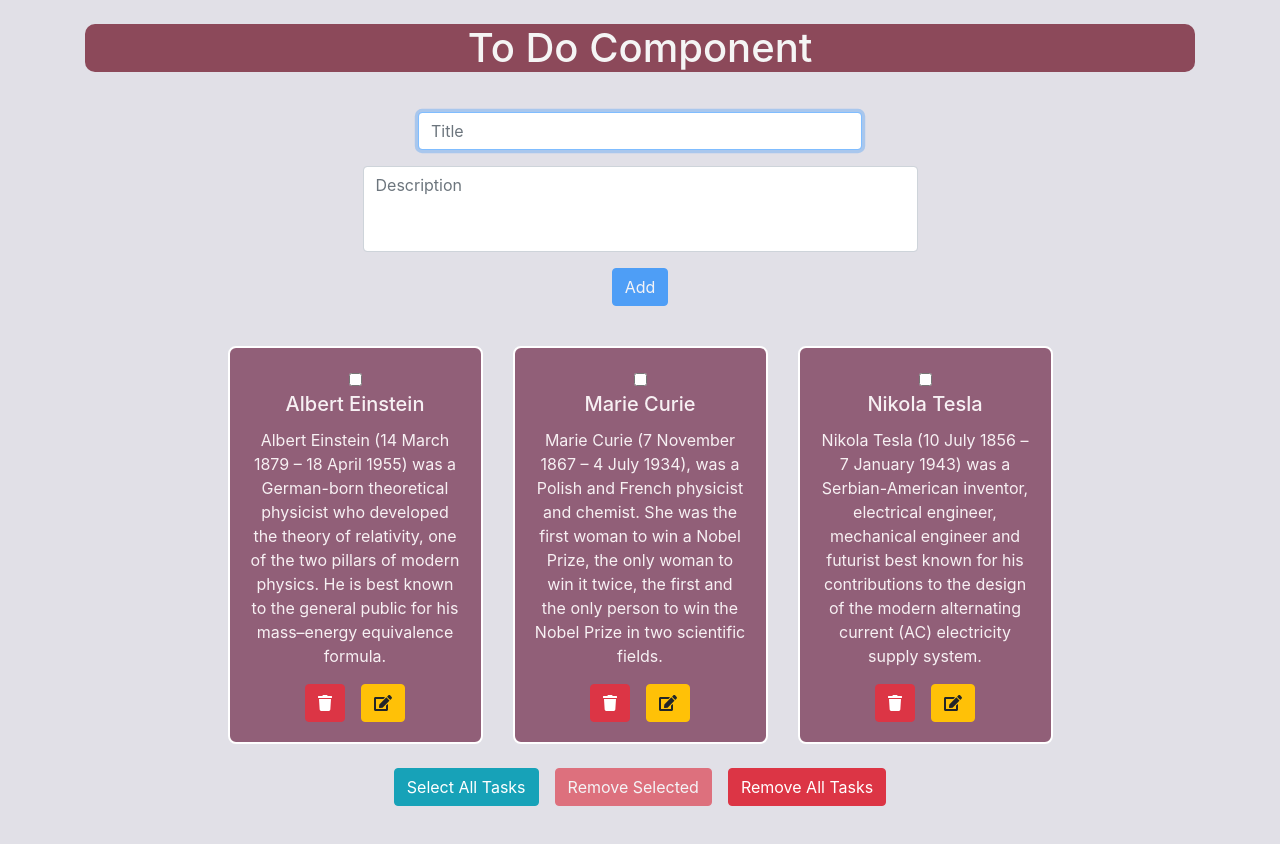
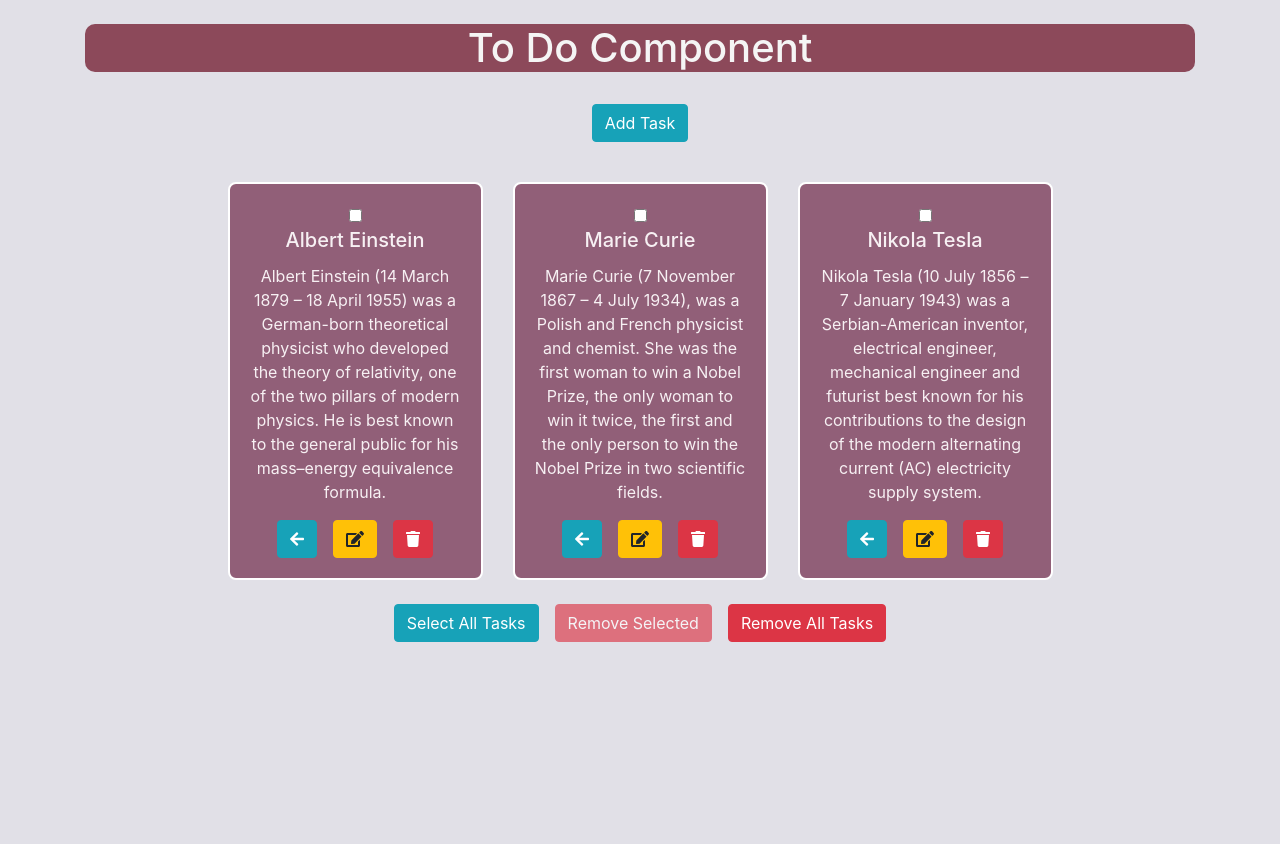
Before and after one commit to Nayopes/Sepoyan-Mariam-React, a React (Create React App) app: page / in a window 1280 px wide. Shown: the top 844 px of the page. Built offline with nearby package versions, Linux system fonts and the light colour scheme.

Commit message:
make a general modal for edit and add

```diff
--- a/src/Components/AddTask/AddNewTask.js
+++ /dev/null
@@ -1,83 +0,0 @@
-import React from 'react'
-import styles from './addTask.module.css'
-import { Form, Button } from 'react-bootstrap'
-import PropTypes from 'prop-types'
-
-class AddNewTask extends React.Component {
-    constructor(props) {
-        super(props)
-        this.inputRef = React.createRef()
-        this.state = {
-            title: '',
-            description: ''
-        }
-    }
-    handleChange = (e) => {
-        const {name, value} = e.target
-        this.setState({
-            [name]:value
-        })
-    }
-    handleS = ({ type, key }) => {
-        if (type === 'keypress' && key !== 'Enter') return
-
-        const { handleSubmit } = this.props
-        const {title, description} = this.state
-
-        handleSubmit(title, description)
-        this.setState({
-            title: '',
-            description: ''
-        })
-    }
-    componentDidMount() {
-        this.inputRef.current.focus()
-    }
-    render() {
-        const {title, description} = this.state
-        const { disabled } = this.props
-        return (
-            <>
-                <div className={styles.formsRow}>
-                    <Form.Control
-                    name='title'
-                        type='text'
-                        placeholder='Title'
-                        onChange={this.handleChange}
-                        onKeyPress={this.handleS}
-                        value={title}
-                        style={{ width: '40%' }}
-                        disabled={disabled}
-                        ref={this.inputRef}
-                    />
-                    <Form.Control
-                        className='my-3'
-                        name='description'
-                        placeholder='Description'
-                        as='textarea'
-                        rows={3}
-                        style={{ width: '50%', resize: 'none' }}
-                        value={description}
-                        onChange={this.handleChange}
-                        disabled={disabled}
-                    />
-                </div>
-                <div>
-                    <Button
-                        variant='primary'
-                        onClick={this.handleS}
-                        disabled={!(!!title && !!description)}
-                    >
-                        Add
-                </Button>
-                </div>
-            </>
-        )
-    }
-}
-
-AddNewTask.propTypes = {
-    handleSubmit: PropTypes.func.isRequired,
-    disabled: PropTypes.bool.isRequired
-}
-export default AddNewTask
--- a/src/Components/AddTask/addTask.module.css
+++ /dev/null
@@ -1,8 +0,0 @@
-
-.formsRow{
-    display: flex;
-    flex-direction: column;
-    align-items: center;
-    /* justify-content: center; */
-    margin-top: 40px;
-}
--- a/src/Components/ConfirmModal/ConfirmModal.js
+++ b/src/Components/ConfirmModal/ConfirmModal.js
@@ -1,6 +1,6 @@
 import { Modal, Button } from 'react-bootstrap'
 const ConfirmModal = (props) => {
-    const {onHide, onClick, message} = props
+    const {onHide, onClick, message, buttonName} = props
     const onSubmit =() =>{
         onClick()
         onHide()
@@ -15,11 +15,10 @@ const ConfirmModal = (props) => {
                     Cancel
           </Button>
                 <Button variant="danger" onClick={onSubmit}>
-                    Delete
+                    {buttonName}
           </Button>
             </Modal.Footer>
         </Modal>
     )
 }
-
 export default ConfirmModal
--- a/src/Components/EditTaskModal/EditTaskModal.js
+++ /dev/null
@@ -1,71 +0,0 @@
-import React from 'react'
-import {Modal, Button, Form} from 'react-bootstrap'
-
-class EditTaskModal extends React.Component {
-    constructor(props){
-        super(props)
-        this.state={
-            ...props.editingTask
-        }
-    }
-    handleChange =(e) =>{
-        const {name, value} = e.target
-        this.setState({
-            [name]:value
-        })
-    }
-    handleS = ({ type, key }) => {
-        if (type === 'keypress' && key !== 'Enter') return
-        const { onSubmit, onHide } = this.props
-        onSubmit(this.state)
-        onHide()
-    }
-    render() {
-        const {onHide} = this.props
-        const {title, description} = this.state
-        return (
-            <Modal
-                show={true}
-                onHide={onHide}
-                size="lg"
-                aria-labelledby="contained-modal-title-vcenter"
-                centered
-            >
-                <Modal.Header closeButton>
-                    <Modal.Title id="contained-modal-title-vcenter">
-                    Edit Task
-                    </Modal.Title>
-                </Modal.Header>
-                <Modal.Body className='d-flex flex-column align-items-center'>
-                <Form.Control
-                    name='title'
-                        type='text'
-                        placeholder='Title'
-                        onChange={this.handleChange}
-                        onKeyPress={this.handleS}
-                        value={title}
-                        style={{ width: '40%' }}
-                    />
-                    <Form.Control
-                        className='my-3'
-                        name='description'
-                        placeholder='Description'
-                        as='textarea'
-                        rows={3}
-                        style={{ width: '50%', resize: 'none' }}
-                        value={description}
-                        onChange={this.handleChange}
-                    />
-                </Modal.Body>
-                <Modal.Footer>
-                    <Button onClick={onHide}>Cancel</Button>
-                    <Button
-                        onClick={this.handleS}
-                        disabled={!(!!title && !!description)}
-                    >Save</Button>
-                </Modal.Footer>
-            </Modal>
-        )
-    }
-}
-export default EditTaskModal
--- a/src/Components/Task/Task.js
+++ b/src/Components/Task/Task.js
@@ -1,43 +1,51 @@
 import React from 'react'
-import {Card, Button} from 'react-bootstrap'
-import {FontAwesomeIcon} from '@fortawesome/react-fontawesome'
-import {faTrash, faEdit} from '@fortawesome/free-solid-svg-icons'
+import { Card, Button } from 'react-bootstrap'
+import { FontAwesomeIcon } from '@fortawesome/react-fontawesome'
+import { faTrash, faEdit, faArrowLeft } from '@fortawesome/free-solid-svg-icons'
 import styles from './task.module.css'
 import PropTypes from 'prop-types'
 
-class Task extends React.PureComponent{
-    render(){
+class Task extends React.PureComponent {
+    render() {
         const {
             task,
             handleDeleteOneTask,
             toggleSetRemoveTaskIds,
             handleEditOneTask,
-            checked,
+            checked
         } = this.props
-        return(
-             <Card className={`${styles.card} ${checked && styles.checked}`}>
+        return (
+            <Card className={`${styles.card} ${checked && styles.checked}`}>
                 <Card.Body>
                     <input
-                    type = "checkbox"
-                    checked = {!!checked}
-                    onChange ={()=>checked}
-                    onClick = {()=>toggleSetRemoveTaskIds(task._id)}
+                        type="checkbox"
+                        checked={!!checked}
+                        onChange={() => checked}
+                        onClick={() => toggleSetRemoveTaskIds(task._id)}
                     />
                     <Card.Title> {task.title} </Card.Title>
                     <Card.Text> {task.description} </Card.Text>
                     <Button
+                        variant="info"
+                        className="mr-3"
+                    >
+                        <FontAwesomeIcon icon={faArrowLeft} />
+                    </Button>
+                    <Button
+                        variant="warning"
+                        className="mr-3"
+                        onClick={() => handleEditOneTask(task)}
+                    >
+                        <FontAwesomeIcon icon={faEdit} />
+                    </Button>
+                    <Button
                         variant="danger"
-                        onClick = {() => handleDeleteOneTask(task._id)}
+                        onClick={() => handleDeleteOneTask(task._id)}
                     >
                         <FontAwesomeIcon icon={faTrash} />
                     </Button>
-                    <Button
-                    variant="warning"
-                    className="ml-3"
-                    onClick = {() => handleEditOneTask(task)}
-                    >
-                        <FontAwesomeIcon icon={faEdit} />
-                    </Button>
+
+
                 </Card.Body>
             </Card>
         )
--- /dev/null
+++ b/src/Components/TaskModal/TaskModal.js
@@ -0,0 +1,91 @@
+import React from 'react'
+import { Modal, Button, Form } from 'react-bootstrap'
+import PropTypes from 'prop-types'
+
+class TaskModal extends React.Component {
+    constructor(props) {
+        super(props)
+        this.myRef = React.createRef()
+        this.state = {
+            ...props.editingTask,
+            ...props.isModalForAddOpen,
+        }
+    }
+    handleChange = (e) => {
+        const { name, value } = e.target
+        this.setState({
+            [name]: value
+        })
+    }
+    handleS = ({ type, key }) => {
+        const { title, description } = this.state
+        if ((type === 'keypress' && key !== 'Enter') || (!title || !description)) return
+        const { onSubmit, onHide } = this.props
+        onSubmit(title, description)
+        onSubmit(this.state)
+        onHide()
+    }
+    componentDidMount() {
+        this.myRef.current.focus()
+    }
+    render() {
+
+        const { onHide, modalMessage } = this.props
+        const { title, description } = this.state
+
+        return (
+            <>
+                <Modal
+                    show={true}
+                    onHide={onHide}
+                    size="lg"
+                    aria-labelledby="contained-modal-title-vcenter"
+                    centered
+                >
+                    <Modal.Header closeButton>
+                        <Modal.Title id="contained-modal-title-vcenter">
+                            {modalMessage}
+                        </Modal.Title>
+                    </Modal.Header>
+                    <Modal.Body className='d-flex flex-column align-items-center'>
+                        <Form.Control
+                            name='title'
+                            type='text'
+                            placeholder='Title'
+                            onChange={this.handleChange}
+                            onKeyPress={this.handleS}
+                            value={title || ''}
+                            style={{ width: '40%' }}
+                            ref={this.myRef}
+                        />
+                        <Form.Control
+                            className='my-3'
+                            name='description'
+                            placeholder='Description'
+                            as='textarea'
+                            rows={3}
+                            style={{ width: '50%', resize: 'none' }}
+                            value={description || ''}
+                            onChange={this.handleChange}
+                        />
+                    </Modal.Body>
+                    <Modal.Footer>
+                        <Button onClick={onHide}>Cancel</Button>
+                        <Button
+                            onClick={this.handleS}
+                            disabled={!(!!title && !!description)}
+                        >Save</Button>
+                    </Modal.Footer>
+                </Modal>
+            </>
+        )
+
+    }
+}
+
+TaskModal.propTypes = {
+    onHide: PropTypes.func.isRequired,
+    handleS: PropTypes.func
+}
+
+export default TaskModal
--- a/src/Components/ToDo/ToDo.js
+++ b/src/Components/ToDo/ToDo.js
@@ -1,8 +1,7 @@
 import React from 'react'
 import Task from '../Task/Task'
-import AddNewTask from '../AddTask/AddNewTask'
 import ConfirmModal from '../ConfirmModal/ConfirmModal'
-import EditTaskModal from '../EditTaskModal/EditTaskModal'
+import TaskModal from '../TaskModal/TaskModal'
 import styles from './todo.module.css'
 import RandomId from '../../Helpers/RandomId'
 import { Container, Row, Col, Button } from 'react-bootstrap'
@@ -39,7 +38,8 @@ class ToDo extends React.Component {
         isSelected: false,
         isModalForSelectedOpen: false,
         ismodalForAllOpen: false,
-        editingTask: null
+        editingTask: null,
+        isModalForAddOpen: false
     }
     handleSubmit = (title, description) => {
         if (!title || !description) return
@@ -109,32 +109,46 @@ class ToDo extends React.Component {
 
         })
     }
-    modalForAll = () =>{
+    modalForAll = () => {
         this.setState({
             ismodalForAllOpen: !this.state.ismodalForAllOpen
 
         })
     }
-    handleEditOneTask = (task) =>{
+    handleEditOneTask = (task) => {
         this.setState({
             editingTask: task
         })
     }
-    editingTaskSetNull =() =>{
+    editingTaskSetNull = () => {
         this.setState({
             editingTask: null
         })
     }
-    editTask =(task) =>{
+    editTask = (task) => {
         const tasks = [...this.state.tasks]
-        const i = tasks.findIndex(el=>el._id === task._id)
+        const i = tasks.findIndex(el => el._id === task._id)
         tasks[i] = task
         this.setState({
             tasks
         })
+
+    }
+    openAddModal = () => {
+        this.setState({
+            isModalForAddOpen: !this.state.isModalForAddOpen
+        })
     }
     render() {
-        const { tasks, removeTasks,isModalForSelectedOpen, ismodalForAllOpen, editingTask} = this.state
+        const {
+            tasks,
+            removeTasks,
+            isModalForSelectedOpen,
+            ismodalForAllOpen,
+            editingTask,
+            isModalForAddOpen
+        } = this.state
+
         const Tasks = tasks.map(task => {
             return (
                 <Col
@@ -162,10 +176,12 @@ class ToDo extends React.Component {
                         <Row className="d-flex justify-content-center mt-4">
                             <Col>
                                 <h1 className={styles.title}>To Do Component</h1>
-                                <AddNewTask
-                                    handleSubmit={this.handleSubmit}
-                                    disabled={!!removeTasks.size}
-                                />
+                                <Button
+                                    variant='info'
+                                    className='mt-4'
+                                    onClick={this.openAddModal}
+                                >Add Task
+                                </Button>
                             </Col>
                         </Row>
                         <Row className="d-flex justify-content-center mt-4 mb-4">
@@ -201,37 +217,42 @@ class ToDo extends React.Component {
                         </Row>
                     </Container>
                 </div>
-                <div>
                 {
                     isModalForSelectedOpen && <ConfirmModal
                         onHide={this.modalforSelected}
                         onClick={this.removeSelectedTasks}
-                            message = {
+                        message={
                             `${removeTasks.size === tasks.length && tasks.length !== 1 ? 'All' : removeTasks.size}
                                 ${removeTasks.size === 1 ? ' task ' : ' tasks '}
                                 will be deleted. Are you sure?`
                         }
+                        buttonName={'Delete'}
                     />
                 }
-                </div>
-                <div>
                 {
                     ismodalForAllOpen && <ConfirmModal
                         onHide={this.modalForAll}
                         onClick={this.removeAllTasks}
-                            message = {'All tasks will be deleted. Are you sure?'}
+                        message={`${tasks.length === 1 ? '1 task ' : 'All tasks '} will be deleted. Are you sure?`}
+                        buttonName={'Delete'}
                     />
                 }
-                </div>
-                <div>
                 {
-                        editingTask !== null && <EditTaskModal
+                    editingTask !== null && <TaskModal
                         onHide={this.editingTaskSetNull}
                         onSubmit={this.editTask}
                         editingTask={editingTask}
+                        modalMessage={'Edit Task'}
                     />
                 }
-                </div>
+                {
+                    isModalForAddOpen && <TaskModal
+                        onHide={this.openAddModal}
+                        onSubmit={this.handleSubmit}
+                        modalMessage={'Add Task'}
+                    />
+                }
+
             </>
         )
     }
```
Also changed, not shown: 1 other file (tests, documents, lock files or other folders). Lines whose indentation alone changed are shown as unchanged.
